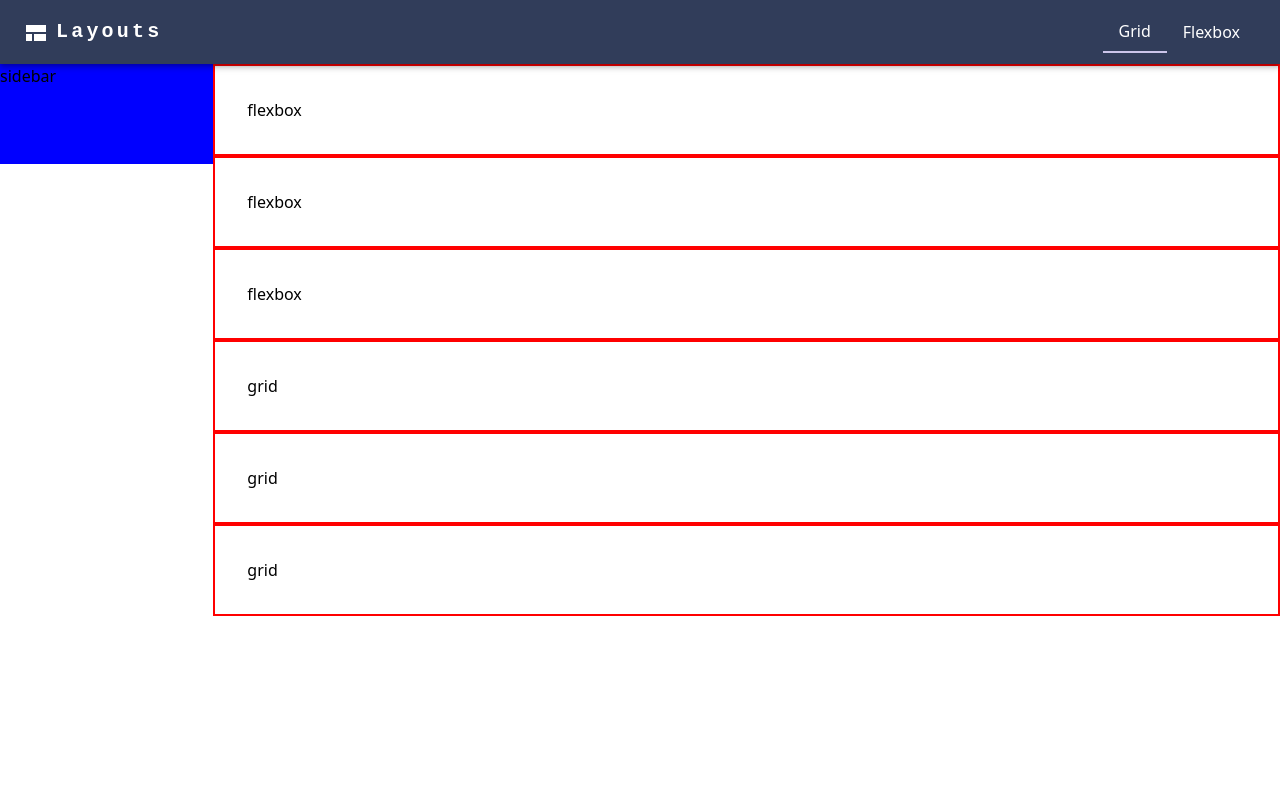
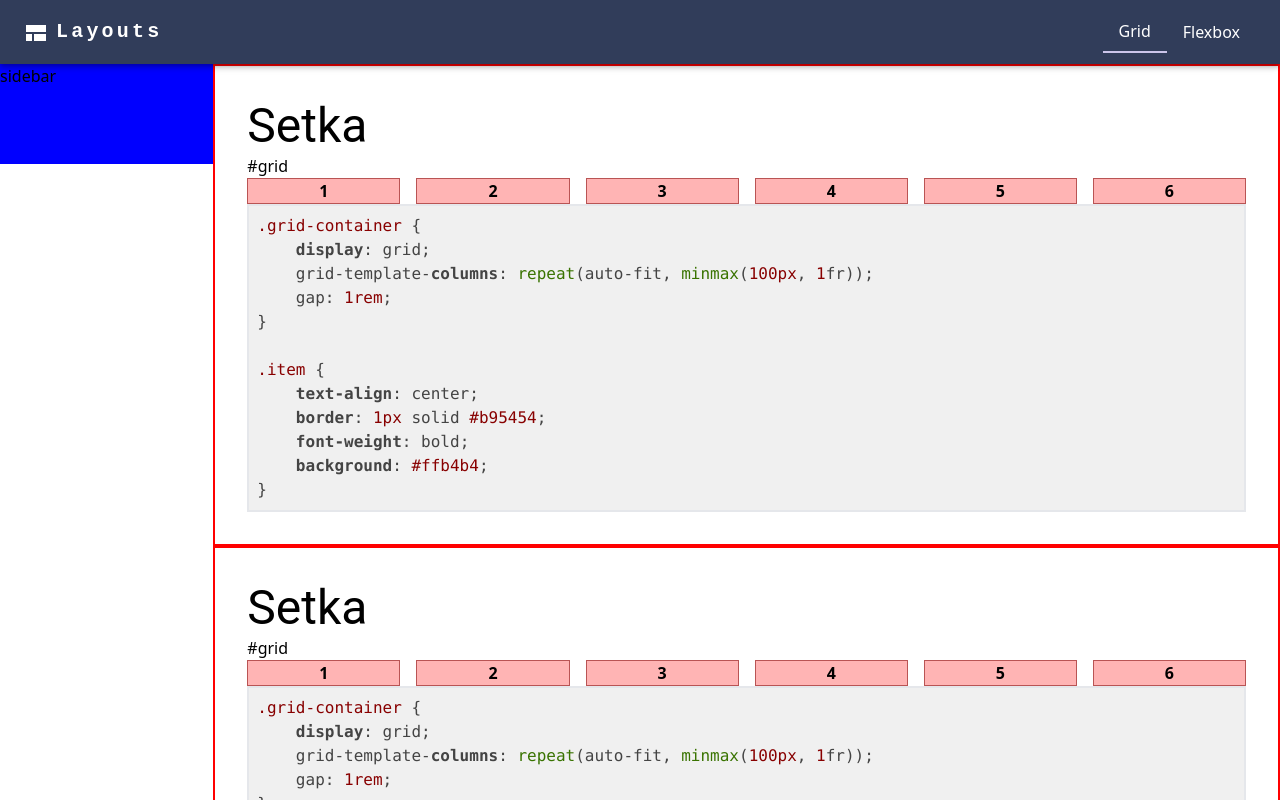
Before and after one commit to 16Bogdan54/Layouts-app-ReactJS, a React (Vite) app: page /grid in a window 1280 px wide. Shown: the top 800 px of the page. Built offline with nearby package versions, Linux system fonts and the light colour scheme.

Commit message:
presentational component test

```diff
--- a/package.json
+++ b/package.json
@@ -15,7 +15,8 @@
     "@mui/material": "^5.11.3",
     "react": "^18.2.0",
     "react-dom": "^18.2.0",
-    "react-router-dom": "^6.6.2"
+    "react-router-dom": "^6.6.2",
+    "react-syntax-highlighter": "^15.5.0"
   },
   "devDependencies": {
     "@types/react": "^18.0.26",
--- a/src/components/layouts/Layout.tsx
+++ b/src/components/layouts/Layout.tsx
@@ -1,14 +1,40 @@
 import React from 'react';
-import {Box} from "@mui/material";
+import {Box, Typography} from "@mui/material";
+import './testStyles/testStyles.css'
+import SyntaxHighlighter from "react-syntax-highlighter";
 
 interface Props {
     type: string;
 }
 
+const items: number[] = [1,2,3,4,5,6]
+
 const Layout = ({type}:Props) => {
     return (
         <Box  sx={{height: 'auto', border: '2px solid red', p: 4}}>
-            <h1>{type === "flexbox" ? "flexbox" : "grid"}</h1>
+            <Typography variant="h3">Setka</Typography>
+            <h1>{type === "flexbox" ? "#flexbox" : "#grid"}</h1>
+            <div className="grid-container">
+                {items.map((item, index) => (
+                    <div className="item" key={index}>{item}</div>
+                ))}
+            </div>
+            <div>
+                <SyntaxHighlighter  className="whitespace-pre d-block border-2" bg="transparent" color="white" children={
+                    `.grid-container {
+    display: grid;
+    grid-template-columns: repeat(auto-fit, minmax(100px, 1fr));
+    gap: 1rem;
+}
+
+.item {
+    text-align: center;
+    border: 1px solid #b95454;
+    font-weight: bold;
+    background: #ffb4b4;
+}`
+                }/>
+            </div>
         </Box>
     );
 };
--- a/src/components/layouts/LayoutsSection.tsx
+++ b/src/components/layouts/LayoutsSection.tsx
@@ -5,9 +5,6 @@ import Layout from './Layout'
 const LayoutSection = () => {
     return (
         <Box>
-            <Layout type="flexbox"/>
-            <Layout type="flexbox"/>
-            <Layout type="flexbox"/>
             <Layout type="grid"/>
             <Layout type="grid"/>
             <Layout type="grid"/>
--- /dev/null
+++ b/src/components/layouts/testStyles/testStyles.css
@@ -0,0 +1,12 @@
+.grid-container {
+    display: grid;
+    grid-template-columns: repeat(auto-fit, minmax(100px, 1fr));
+    gap: 1rem;
+}
+
+.item {
+    text-align: center;
+    border: 1px solid #b95454;
+    font-weight: bold;
+    background: #ffb4b4;
+}
```
Also changed, not shown: 1 other file (tests, documents, lock files or other folders).
